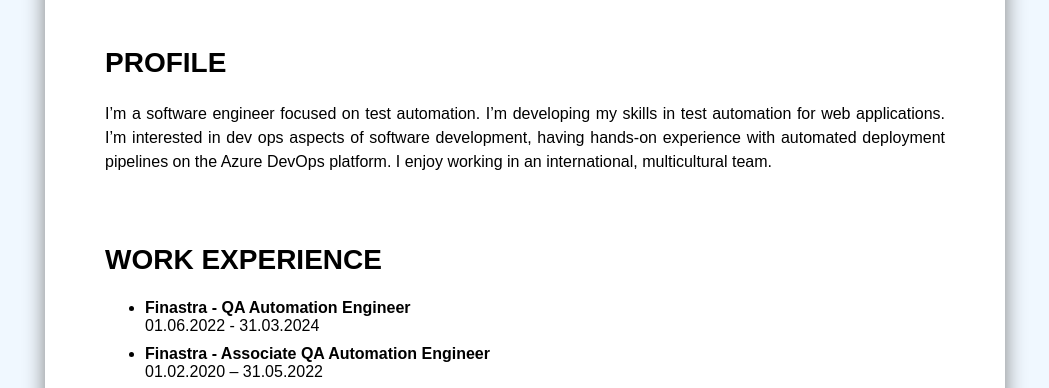
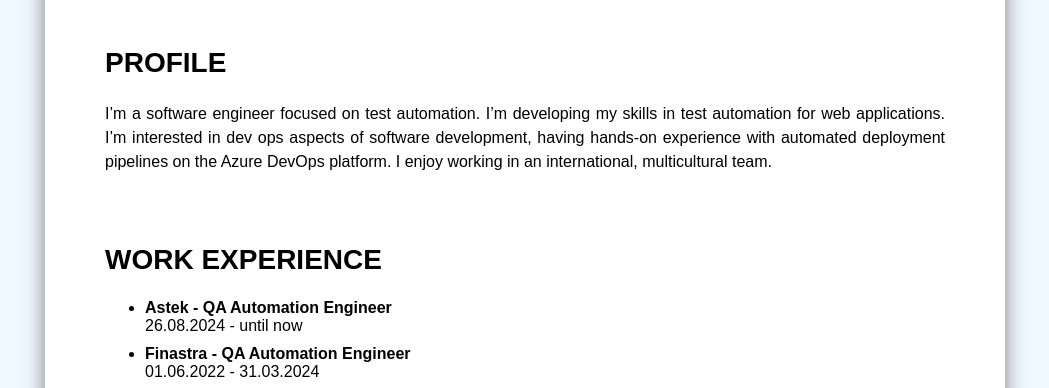
Before and after one commit to JakubRumpca/CV, a plain HTML site: page index.html in a window 1280 px wide. Shown: the part 341-729 px from the top of the page, without its empty margins (115-1164 px from the left). Drawn offline with Linux system fonts and the light colour scheme.

```diff
--- a/index.html
+++ b/index.html
@@ -36,6 +36,10 @@
                 <section>
                     <h2>WORK EXPERIENCE</h2>
                     <ul>
+                        <li>
+                            <b>Astek - QA Automation Engineer</b>
+                            <div>  26.08.2024 - until now</div>
+                        </li>
                         <li>
                             <b>Finastra - QA Automation Engineer</b>
                             <div>  01.06.2022 - 31.03.2024</div>
```
Also changed, not shown: 1 other file.
